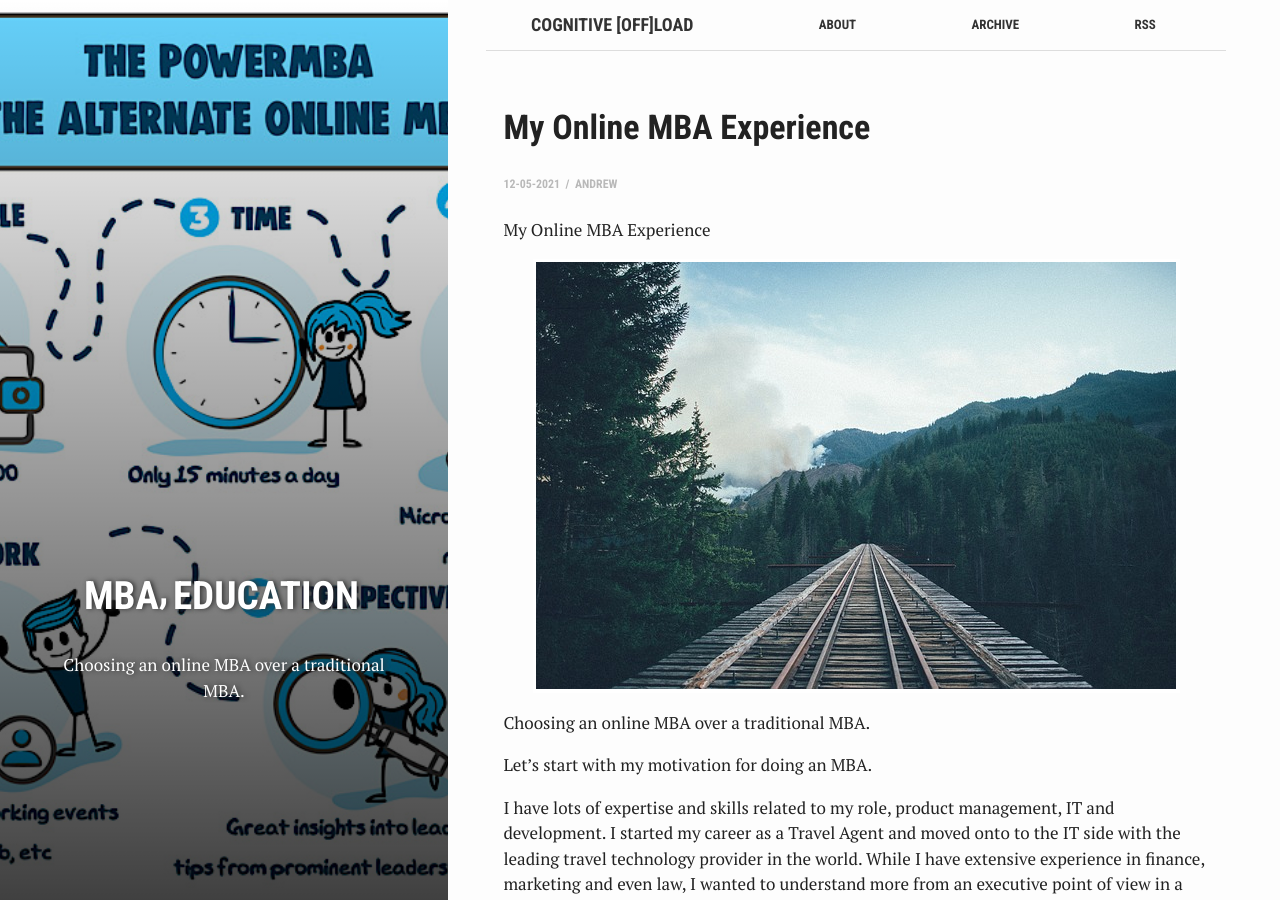
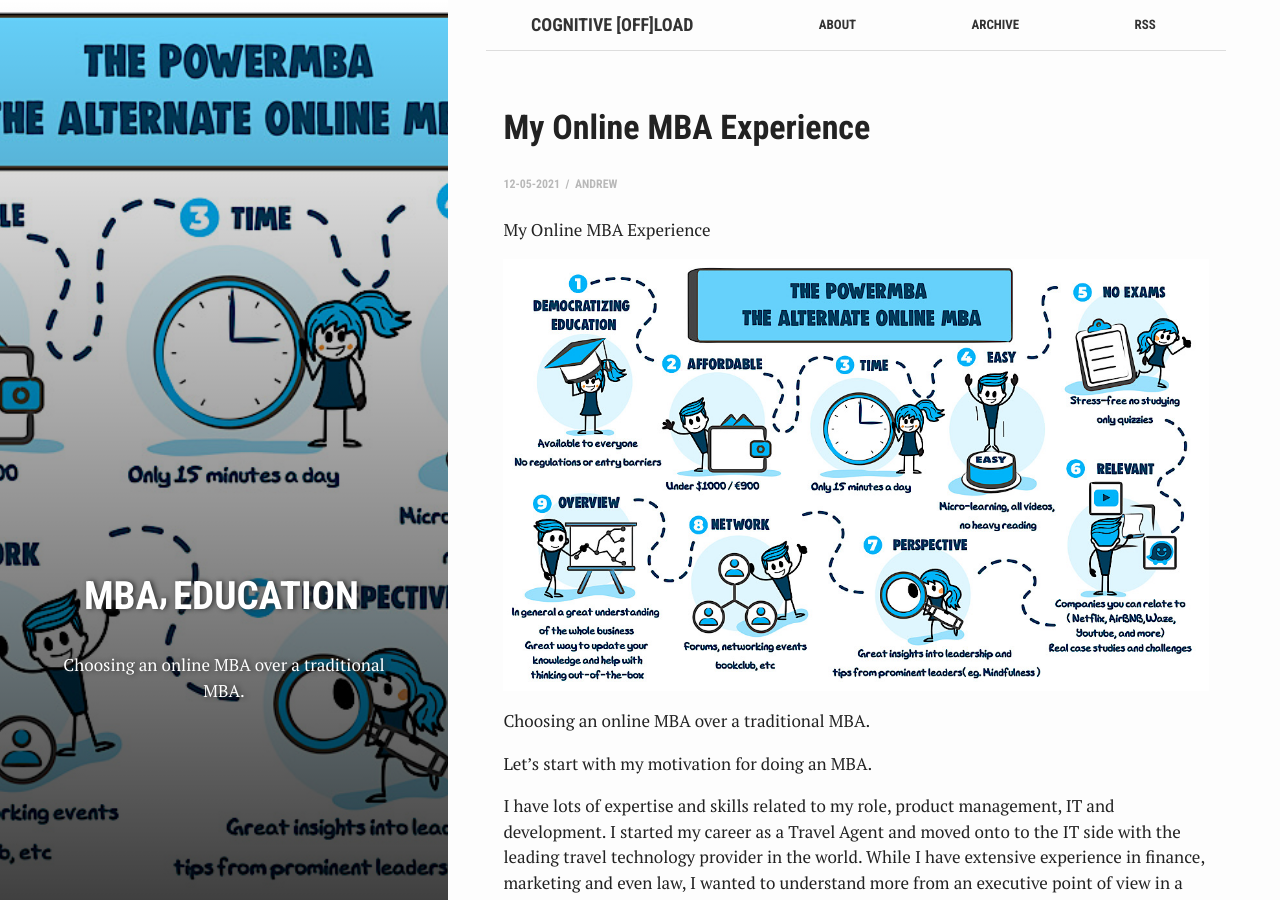
Before and after one commit to andrewshawza/cognitive, a Jekyll site: the page built from _posts/2021-05-12-my-online-mba.md, in a window 1280 px wide and 900 px high. Built offline with Jekyll 4.4.1, drawn with Linux system fonts in a browser that asks for light colours.

Commit message:
Update 2021-05-12-my-online-mba.md

```diff
--- a/_posts/2021-05-12-my-online-mba.md
+++ b/_posts/2021-05-12-my-online-mba.md
@@ -12,7 +12,7 @@
 
 My Online MBA Experience
 
-[![Infographic]({{ site.images | relative_url }}/rails.jpg)]({{ site.images | relative_url }}/infographic.jpg)
+[![Infographic]({{ site.images | relative_url }}/infographic.jpg)]({{ site.images | relative_url }}/infographic.jpg)
 
 Choosing an online MBA over a traditional MBA.
 
```
